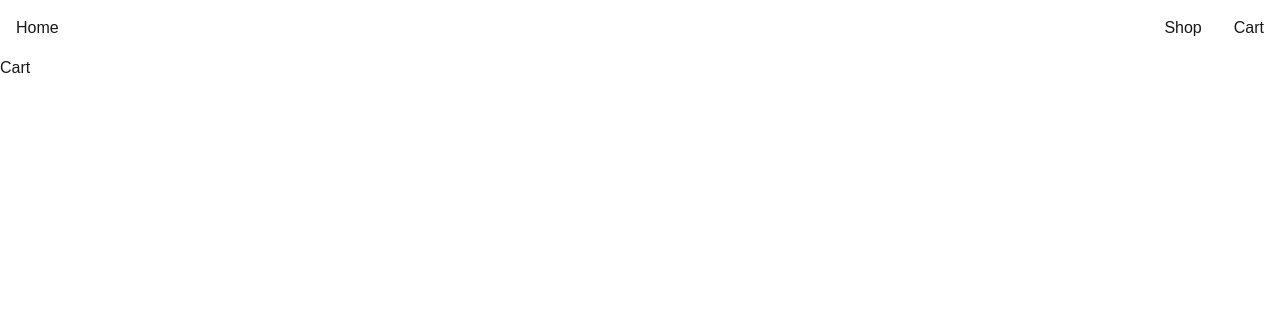
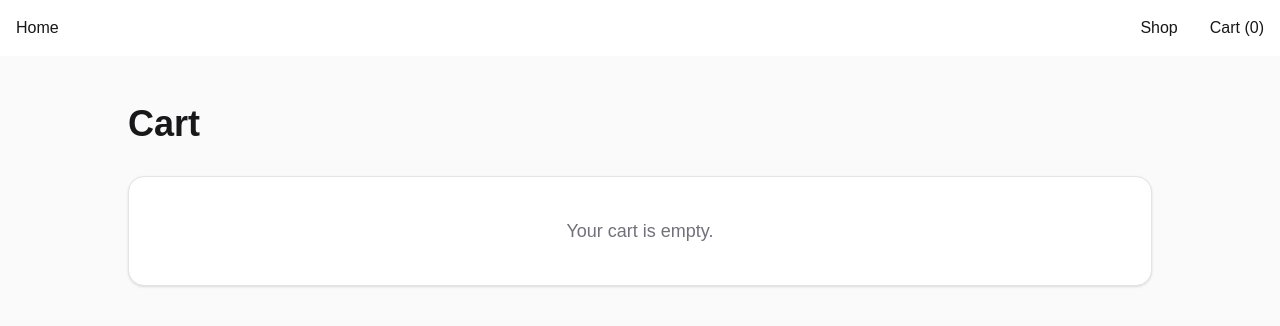
Before and after one commit to August36/lemonade-next, a Next.js app: page /cart in a window 1280 px wide. Shown: the top 326 px of the page. Built offline with nearby package versions, Linux system fonts and the light colour scheme.

Commit message:
add removeFromCart button and cart amount is now shown in the nav

```diff
--- a/app/cart/page.tsx
+++ b/app/cart/page.tsx
@@ -1,7 +1,64 @@
-export default function cart() {
-    return (
-        <main>
-            <h1>Cart</h1>
-        </main>
-    )
+"use client";
+import RemoveFromCartBtn from "../components/RemoveFromCartBtn";
+
+import { useCart } from "../components/CartProvider";
+
+export default function Cart() {
+  const { cart } = useCart();
+
+  return (
+    <main className="min-h-screen bg-zinc-50 px-6 py-12">
+      <div className="mx-auto max-w-5xl">
+        <h1 className="mb-8 text-4xl font-bold text-zinc-900">
+          Cart
+        </h1>
+
+        {cart.length === 0 ? (
+          <div className="rounded-2xl border border-zinc-200 bg-white p-10 text-center shadow-sm">
+            <p className="text-lg text-zinc-500">
+              Your cart is empty.
+            </p>
+          </div>
+        ) : (
+          <div className="space-y-4">
+            {cart.map((item: any) => (
+              <div
+                key={item.id}
+                className="flex items-center gap-6 rounded-2xl border border-zinc-200 bg-white p-5 shadow-sm"
+              >
+                <div className="flex h-28 w-28 shrink-0 items-center justify-center rounded-xl bg-zinc-100 p-3">
+                  <img
+                    src={item.images[0]}
+                    alt={item.title}
+                    className="h-full w-full object-contain"
+                  />
+                </div>
+
+                <div className="flex-1">
+                  <h2 className="text-lg font-semibold text-zinc-900">
+                    {item.title}
+                  </h2>
+
+                  <p className="mt-1 text-sm text-zinc-500">
+                    ${item.price} each
+                  </p>
+
+                  <p className="mt-2 text-sm text-zinc-700">
+                    Quantity: {item.quantity}
+                  </p>
+                </div>
+
+                <div className="text-right">
+                  <p className="text-xl font-bold text-zinc-900">
+                    ${(item.price * item.quantity).toFixed(2)}
+                  </p>
+                </div>
+                <RemoveFromCartBtn id={item.id}/>
+              </div>
+            ))}
+          </div>
+        )}
+      </div>
+    </main>
+  );
 }
--- a/app/components/CartProvider.tsx
+++ b/app/components/CartProvider.tsx
@@ -1,29 +1,61 @@
-//Denne component håndtere state management for cart
-//Vi opretter den som en component for at gøre den globalt tilgængelig i hele appen
-
 "use client";
 
 import { createContext, useContext, useState } from "react";
 
-//Vi opretter en context som vi kan bruge til at dele state mellem komponenter
 const CartContext = createContext<any>(null);
 
-//React node bruges til at angive typen af children prop
-export default function CartProvider({ children }: { children: React.ReactNode }) {
-    //Dette er vores state. Vi bruger useState hook til at oprette en state variabel
-    const [cart, setCart] = useState([]);
+export default function CartProvider({
+  children,
+}: {
+  children: React.ReactNode;
+}) {
+  const [cart, setCart] = useState<any[]>([]);
 
-    return (
-        <CartContext.Provider value={{ cart, setCart }}>
-            {children}
-        </CartContext.Provider>
+  function addToCart(item: any) {
+    const existingItem = cart.find(
+      (cartItem: any) => cartItem.id === item.id
     );
+
+    if (existingItem) {
+      setCart(
+        cart.map((cartItem: any) =>
+          cartItem.id === item.id
+            ? {
+                ...cartItem,
+                quantity: cartItem.quantity + 1,
+              }
+            : cartItem
+        )
+      );
+    } else {
+      setCart([
+        ...cart,
+        {
+          ...item,
+          quantity: 1,
+        },
+      ]);
+    }
+  }
+
+  function removeFromCart(id: number) {
+    setCart(cart.filter((item: any) => item.id !== id));
+  }
+
+  return (
+    <CartContext.Provider
+      value={{
+        cart,
+        setCart,
+        addToCart,
+        removeFromCart
+      }}
+    >
+      {children}
+    </CartContext.Provider>
+  );
 }
 
 export function useCart() {
-    return useContext(CartContext);
+  return useContext(CartContext);
 }
-
-export function addToCart(item: any) {
-    const { cart, setCart } = useCart();
-}
--- /dev/null
+++ b/app/components/RemoveFromCartBtn.tsx
@@ -0,0 +1,16 @@
+"use client";
+
+import { useCart } from "./CartProvider";
+
+export default function RemoveFromCartBtn({ id }: { id: number }) {
+  const { removeFromCart } = useCart();
+
+  return (
+    <button
+      onClick={() => removeFromCart(id)}
+      className="rounded-lg bg-red-500 px-4 py-2 text-sm font-medium text-white hover:bg-red-600"
+    >
+      Remove
+    </button>
+  );
+}
--- a/app/components/nav.tsx
+++ b/app/components/nav.tsx
@@ -1,13 +1,30 @@
+"use client";
+
 import Link from "next/link";
+import { useCart } from "../components/CartProvider";
 
 function Nav() {
+  const { cart } = useCart();
+
+  const amount = cart.reduce(
+    (total: number, item: any) => total + item.quantity,
+    0
+  );
+
   return (
     <nav className="flex flex-col items-center justify-center gap-4 p-4 text-center sm:flex-row sm:justify-between sm:text-left">
       <Link href="/">Home</Link>
 
-      <ul className="flex flex-row items-center justify-center gap-4 sm:flex-row sm:gap-8">
-        <li><Link href="/shop">Shop</Link></li>
-        <li><Link href="/cart">Cart</Link></li>
+      <ul className="flex flex-row items-center justify-center gap-4 sm:gap-8">
+        <li>
+          <Link href="/shop">Shop</Link>
+        </li>
+
+        <li>
+          <Link href="/cart">
+            Cart ({amount})
+          </Link>
+        </li>
       </ul>
     </nav>
   );
```
